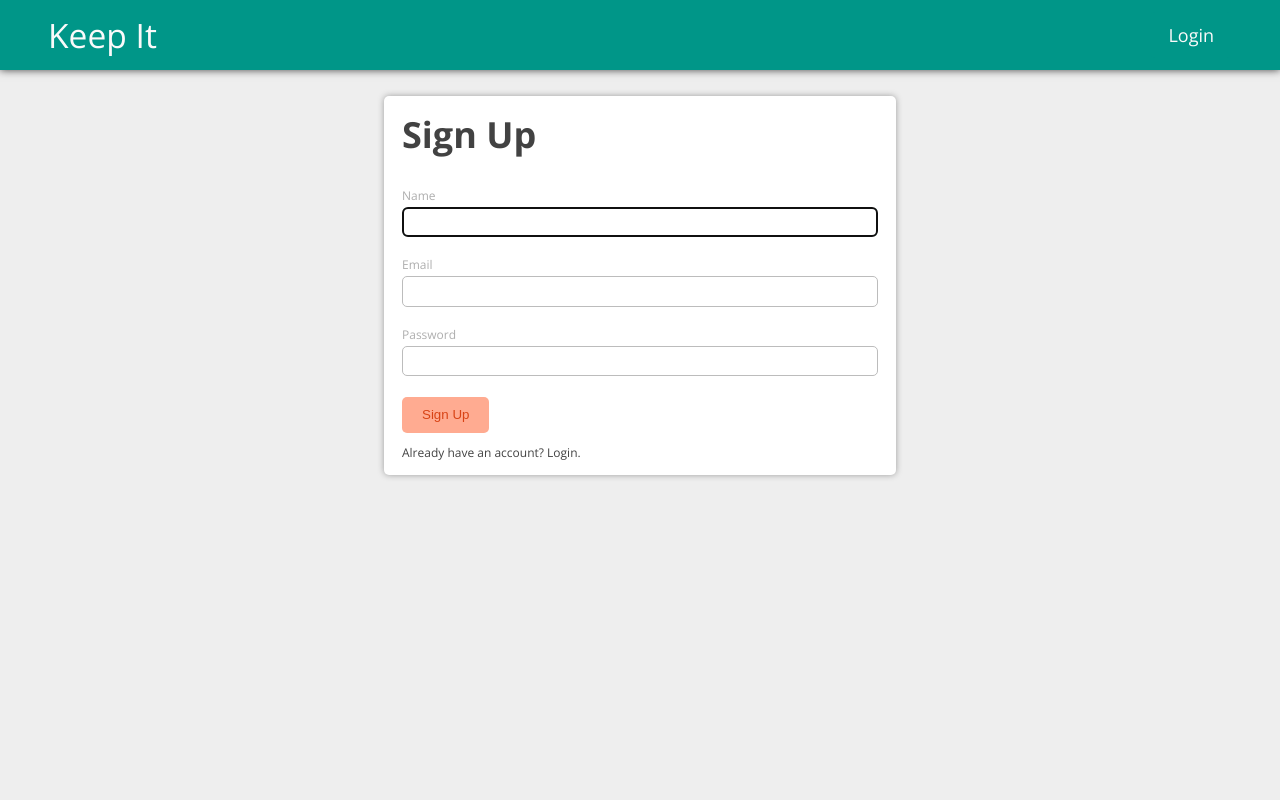
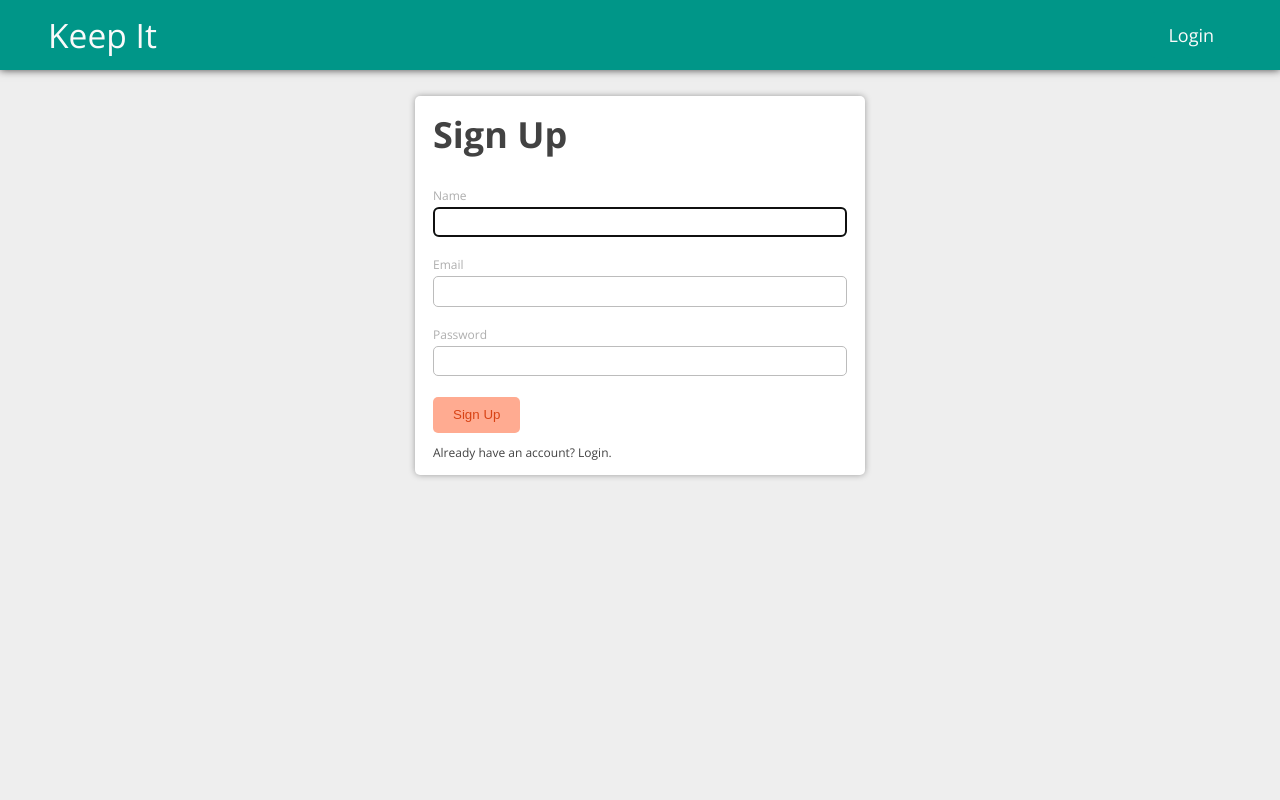
Before and after one commit to castilhoin/keep-it, a Flask app: page /signup in a window 1280 px wide. Run offline with Flask 2, Linux system fonts and the light colour scheme.

Commit message:
Fix css, change favicon and style error page

```diff
--- a/app/static/css/style.css
+++ b/app/static/css/style.css
@@ -91,17 +91,21 @@ h1 {
   font-weight: bold;
   padding: 0 0 0.5em 0;
 }
+.section-content,
+.section-notes,
+.sidebar {
+  padding-top: 8em;
+}
 .section-notes {
   min-height: 100vh;
-  padding-top: 8em;
   z-index: 1;
 }
-.section-auth {
+.section-content {
   min-height: 100vh;
-  padding-top: 8em;
 }
-.section-auth .auth-box {
+.section-content .auth-box {
   width: 40vw;
+  max-width: 450px;
   min-width: 300px;
   background: var(--default-theme-white);
   margin: 0 auto;
@@ -110,13 +114,13 @@ h1 {
   border-radius: 5px;
   box-shadow: 0 0 6px var(--default-theme-text-medium);
 }
-.section-auth .auth-box label {
+.section-content .auth-box label {
   width: 100%;
   display: block;
   color: var(--default-theme-gray-4);
   margin-bottom: 3px;
 }
-.section-auth .auth-box input {
+.section-content .auth-box input {
   width: 100%;
   display: block;
   padding: 0.5em;
@@ -124,11 +128,11 @@ h1 {
   color: var(--default-theme-text-dark);
   border-radius: 5px;
 }
-.section-auth .auth-box input:focus {
+.section-content .auth-box input:focus {
   color: var(--default-theme-text-dark);
   border: 1px solid var(--default-theme-primary);
 }
-.section-auth .auth-box button {
+.section-content .auth-box button {
   background: var(--default-theme-secondary-light);
   color: var(--default-theme-secondary);
   border: 0;
@@ -139,15 +143,15 @@ h1 {
   cursor: pointer;
   transition: .5s ease-in-out;
 }
-.section-auth .auth-box button:hover {
+.section-content .auth-box button:hover {
   background: var(--default-theme-secondary-medium);
   color: var(--default-theme-white);
 }
-.section-auth .auth-box a {
+.section-content .auth-box a {
   color: var(--default-theme-text-dark);
   text-decoration: none;
 }
-.section-auth .auth-box a:hover {
+.section-content .auth-box a:hover {
   color: var(--default-theme-gray-4);
   text-decoration: underline;
 }
@@ -159,7 +163,6 @@ h1 {
   top: 0;
   right: -290px;
   background: var(--default-theme-white);
-  padding-top: 8em;
   box-shadow: 0 0 8px var(--default-theme-text-medium);
   z-index: 3;
   transition: right .8s ease-in-out;
--- a/app/templates/base.html
+++ b/app/templates/base.html
@@ -7,7 +7,7 @@
   <link rel="stylesheet" href="../static/css/reset.css">
   <link rel="stylesheet" href="../static/css/base.css">
   <link rel="stylesheet" href="../static/css/style.css">
-  <link rel="shortcut icon" href="../static/img/favicon.png" type="image/x-icon">
+  <link rel="shortcut icon" href="../static/img/favicon.ico" type="image/x-icon">
   <title>{% block page_title %}{% endblock page_title %} | Keep It</title>
 </head>
 <body>
--- a/app/templates/login.html
+++ b/app/templates/login.html
@@ -5,7 +5,7 @@ Login
 {% endblock page_title %}
 
 {% block content %}
-<section class="section-auth">
+<section class="section-content">
   <div class="auth-box">
     <h1>Login</h1>
     <form action="{{ url_for('site.login') }}" method="POST">
--- a/app/templates/signup.html
+++ b/app/templates/signup.html
@@ -5,7 +5,7 @@ Sign Up
 {% endblock page_title %}
 
 {% block content %}
-<section class="section-auth">
+<section class="section-content">
   <div class="auth-box">
     <h1>Sign Up</h1>
     <form action="{{ url_for('site.signup') }}" method="POST">
```
Also changed, not shown: app/templates/error.html (+6 -2 lines), app/static/img/favicon.ico (added), app/static/img/favicon.png (deleted).
